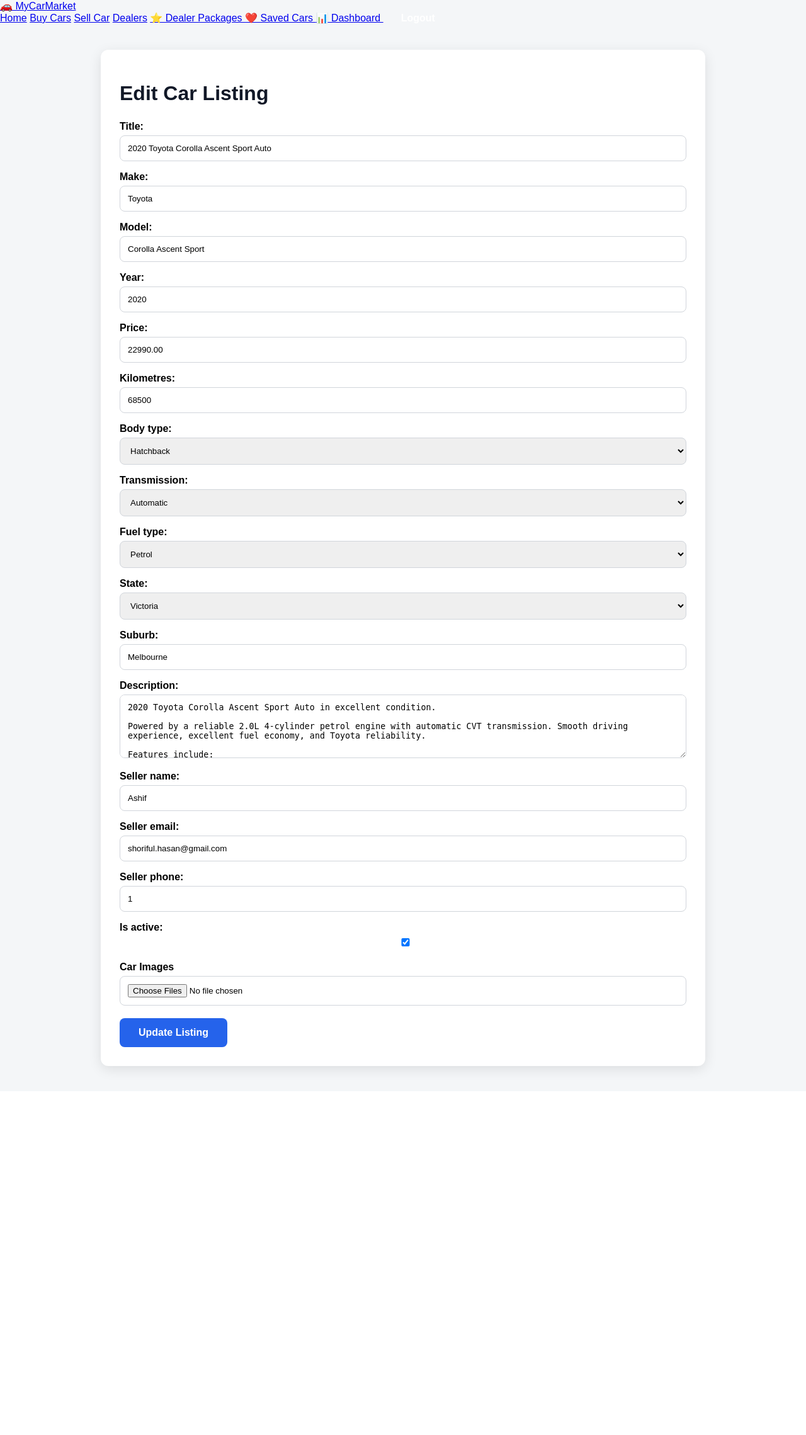
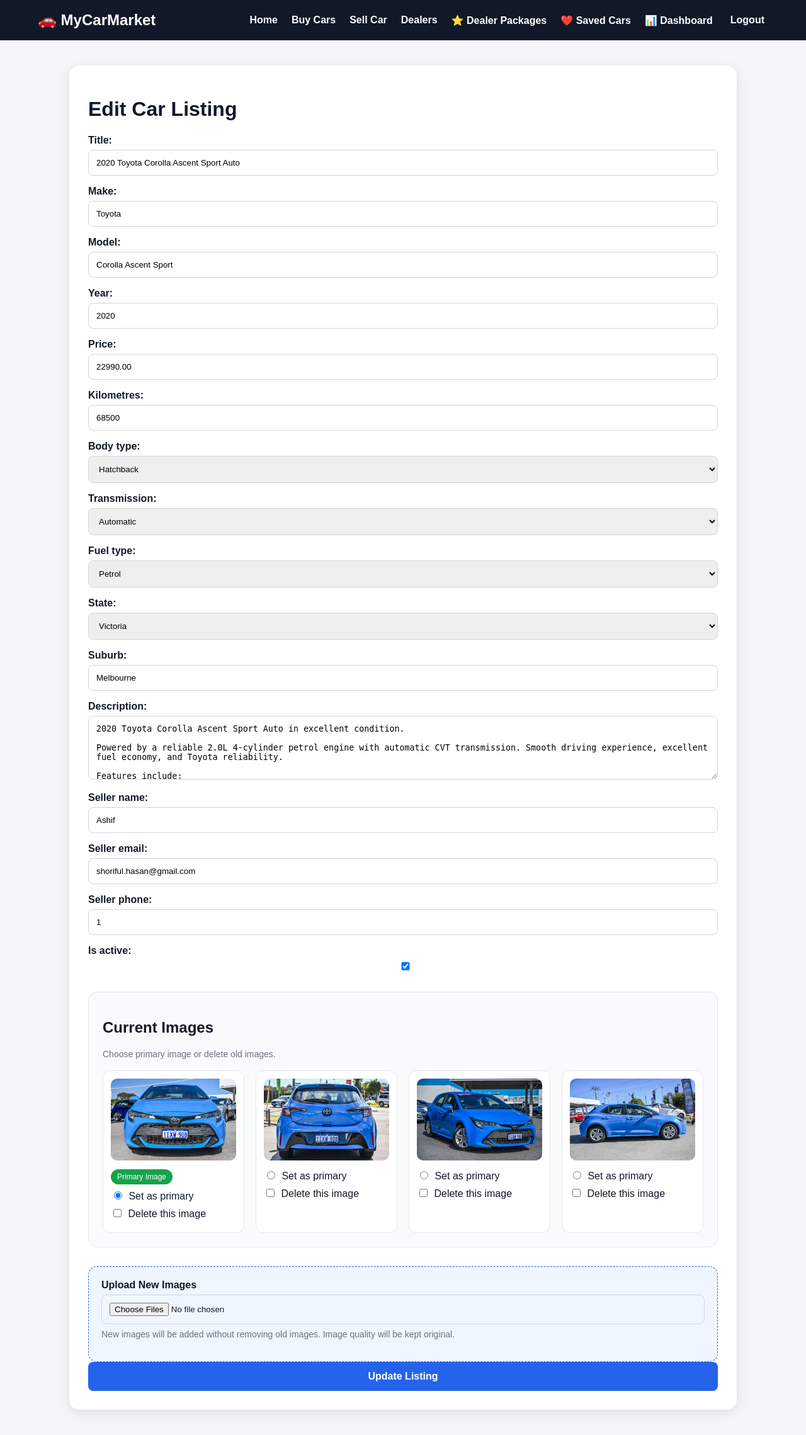
Before and after one commit to shashif/mycarmarket, a Django app: page /cars/edit/4/ in a window 1280 px wide. Shown: the whole page at 63% size. Before the commit the page ends 1712 px from the top, so only its background shows below. Run offline with Django 5.2, Linux system fonts and the light colour scheme; a user stored in the database is signed in; data comes from the database, SQL or seed files in the repository; both versions use the stored data as it was after the commit.

Commit message:
v0.9.7 advanced image management

```diff
--- a/vehicles/templates/vehicles/car_form.html
+++ b/vehicles/templates/vehicles/car_form.html
@@ -1,34 +1,33 @@
 <!-- ==========================================
 MyCarMarket
-Version: v0.4.4
+Version: v0.9.7
 File: vehicles/templates/vehicles/car_form.html
-Note: Location removed. Using State + Suburb only.
+Advanced Image Management
 ========================================== -->
 
 <!DOCTYPE html>
 <html>
 <head>
     <title>Sell / Edit Car - MyCarMarket</title>
-
+{% load static %}
+<link rel="stylesheet" href="{% static 'css/style.css' %}">
     <style>
         body{
             font-family: Arial, sans-serif;
             background:#f4f6f8;
             margin:0;
-            padding:0;
         }
 
         .container{
-            max-width:900px;
+            max-width:1000px;
             margin:40px auto;
             background:white;
             padding:30px;
-            border-radius:12px;
+            border-radius:16px;
             box-shadow:0 5px 20px rgba(0,0,0,0.1);
         }
 
-        h1{
-            margin-bottom:25px;
+        h1, h2{
             color:#111827;
         }
 
@@ -38,13 +37,11 @@ Note: Location removed. Using State + Suburb only.
 
         label{
             display:block;
-            margin-bottom:5px;
+            margin-bottom:6px;
             font-weight:bold;
         }
 
-        input,
-        textarea,
-        select{
+        input, textarea, select{
             width:100%;
             padding:12px;
             border:1px solid #d1d5db;
@@ -67,15 +64,73 @@ Note: Location removed. Using State + Suburb only.
             background:#1d4ed8;
         }
 
+        .image-section{
+            margin:30px 0;
+            padding:22px;
+            background:#f9fafb;
+            border-radius:14px;
+            border:1px solid #e5e7eb;
+        }
+
+        .image-grid{
+            display:grid;
+            grid-template-columns:repeat(auto-fit, minmax(180px, 1fr));
+            gap:18px;
+            margin-top:18px;
+        }
+
+        .image-card{
+            background:white;
+            border-radius:12px;
+            padding:12px;
+            border:1px solid #e5e7eb;
+        }
+
+        .image-card img{
+            width:100%;
+            height:130px;
+            object-fit:cover;
+            border-radius:10px;
+            margin-bottom:10px;
+        }
+
+        .image-actions label{
+            font-weight:normal;
+            margin-bottom:8px;
+        }
+
+        .image-actions input{
+            width:auto;
+            margin-right:6px;
+        }
+
+        .primary-badge{
+            display:inline-block;
+            background:#16a34a;
+            color:white;
+            padding:5px 10px;
+            border-radius:999px;
+            font-size:12px;
+            margin-bottom:8px;
+        }
+
         .upload-box{
-            margin-top:20px;
-            margin-bottom:20px;
+            margin-top:25px;
+            padding:20px;
+            background:#eff6ff;
+            border-radius:14px;
+            border:1px dashed #2563eb;
+        }
+
+        .help-text{
+            color:#6b7280;
+            font-size:14px;
+            margin-top:8px;
         }
     </style>
 </head>
 
 <body>
-
 
 {% include 'includes/navbar.html' %}
 
@@ -92,9 +147,51 @@ Note: Location removed. Using State + Suburb only.
 
         {{ form.as_p }}
 
+        {% if car and car.images.all %}
+            <div class="image-section">
+                <h2>Current Images</h2>
+                <p class="help-text">
+                    Choose primary image or delete old images.
+                </p>
+
+                <div class="image-grid">
+                    {% for image in car.images.all %}
+                        <div class="image-card">
+                            <img src="{{ image.image.url }}" alt="Car image">
+
+                            {% if image.is_primary %}
+                                <div class="primary-badge">Primary Image</div>
+                            {% endif %}
+
+                            <div class="image-actions">
+                                <label>
+                                    <input type="radio" name="primary_image" value="{{ image.id }}"
+                                           {% if image.is_primary %}checked{% endif %}>
+                                    Set as primary
+                                </label>
+
+                                <label>
+                                    <input type="checkbox" name="delete_images" value="{{ image.id }}">
+                                    Delete this image
+                                </label>
+                            </div>
+                        </div>
+                    {% endfor %}
+                </div>
+            </div>
+        {% endif %}
+
         <div class="upload-box">
-            <label>Car Images</label>
-            <input type="file" name="images" multiple>
+            {% if car %}
+                <label>Upload New Images</label>
+                <input type="file" name="images" multiple accept="image/*">
+                <p class="help-text">
+                    New images will be added without removing old images. Image quality will be kept original.
+                </p>
+            {% else %}
+                <label>Upload Car Images</label>
+                <input type="file" name="images" multiple accept="image/*">
+            {% endif %}
         </div>
 
         <button type="submit" class="btn">
--- a/vehicles/templates/vehicles/my_listings.html
+++ b/vehicles/templates/vehicles/my_listings.html
@@ -463,7 +463,11 @@ Seller Dashboard + Dealer Analytics + Package Limits
                     <div class="actions">
                         <a href="{% url 'car_detail' car.slug %}" class="view-btn">View</a>
                         <a href="{% url 'edit_car' car.pk %}" class="edit-btn">Edit</a>
-                        <a href="{% url 'delete_car' car.pk %}" class="delete-btn">Delete</a>
+                        <a href="{% url 'delete_car' car.pk %}"
+   class="delete-btn"
+   onclick="return confirm('⚠️ Are you sure you want to delete this listing?\n\nThis action cannot be undone.')">
+    Delete
+</a>
                     </div>
                 </div>
 
--- a/vehicles/views/car_manage_views.py
+++ b/vehicles/views/car_manage_views.py
@@ -1,13 +1,16 @@
 # ==========================================
 # MyCarMarket
-# Version: v0.9.5
+# Version: v0.9.7
 # File: vehicles/views/car_manage_views.py
-# Dealer Package Listing Limits + Dashboard Analytics
+# Advanced Image Management + Featured Ad Limits + Dashboard Analytics
 # ==========================================
+
+from datetime import timedelta
 
 from django.shortcuts import render, get_object_or_404, redirect
 from django.contrib import messages
 from django.contrib.auth.decorators import login_required
+from django.utils import timezone
 
 from vehicles.models import Car, Enquiry
 from vehicles.forms import CarForm
@@ -36,6 +39,53 @@ def get_listing_limit(user):
     return profile.max_listings
 
 
+def get_featured_limit(user):
+    if user.is_staff:
+        return None
+
+    if not hasattr(user, 'dealer_profile'):
+        return 1
+
+    profile = user.dealer_profile
+
+    if not profile.package_active:
+        return 0
+
+    if profile.package == 'enterprise':
+        return None
+
+    return profile.featured_ads_allowed
+
+
+def get_featured_days(user):
+    if not hasattr(user, 'dealer_profile'):
+        return 7
+
+    profile = user.dealer_profile
+
+    if profile.package == 'starter':
+        return 14
+
+    if profile.package == 'professional':
+        return 21
+
+    if profile.package in ['premium', 'enterprise']:
+        return 30
+
+    return 7
+
+
+def clean_expired_featured_ads():
+    Car.objects.filter(
+        is_featured=True,
+        featured_until__isnull=False,
+        featured_until__lt=timezone.now()
+    ).update(
+        is_featured=False,
+        featured_until=None
+    )
+
+
 def user_can_create_listing(user):
     if user.is_staff:
         return True
@@ -45,15 +95,35 @@ def user_can_create_listing(user):
     if listing_limit is None:
         return True
 
-    current_count = Car.objects.filter(
-        seller=user
-    ).count()
+    current_count = Car.objects.filter(seller=user).count()
 
     return current_count < listing_limit
 
 
+def user_can_feature_car(user, car=None):
+    if user.is_staff:
+        return True
+
+    featured_limit = get_featured_limit(user)
+
+    if featured_limit is None:
+        return True
+
+    featured_cars = Car.objects.filter(
+        seller=user,
+        is_featured=True
+    )
+
+    if car:
+        featured_cars = featured_cars.exclude(pk=car.pk)
+
+    return featured_cars.count() < featured_limit
+
+
 @login_required
 def create_car(request):
+    clean_expired_featured_ads()
+
     if not user_can_create_listing(request.user):
         messages.error(
             request,
@@ -67,6 +137,18 @@ def create_car(request):
         if form.is_valid():
             car = form.save(commit=False)
             car.seller = request.user
+
+            if car.is_featured:
+                if user_can_feature_car(request.user):
+                    featured_days = get_featured_days(request.user)
+                    car.featured_until = timezone.now() + timedelta(days=featured_days)
+                else:
+                    car.is_featured = False
+                    car.featured_until = None
+                    messages.error(
+                        request,
+                        'Featured ad limit reached for your package. Your car was saved as a normal listing.'
+                    )
 
             if request.user.is_staff or user_is_dealer(request.user):
                 car.is_approved = True
@@ -84,13 +166,7 @@ def create_car(request):
                     sort_order=index
                 )
 
-            if car.is_approved:
-                messages.success(request, 'Car listing created successfully and published.')
-            else:
-                messages.success(
-                    request,
-                    'Car listing submitted successfully. It is waiting for admin approval.'
-                )
+            messages.success(request, 'Car listing saved successfully.')
 
             return redirect('car_detail', slug=car.slug)
 
@@ -108,6 +184,8 @@ def create_car(request):
 
 @login_required
 def my_listings(request):
+    clean_expired_featured_ads()
+
     cars = Car.objects.filter(
         seller=request.user
     ).order_by('-created_at')
@@ -122,6 +200,7 @@ def my_listings(request):
     featured_listings = cars.filter(is_featured=True).count()
 
     listing_limit = get_listing_limit(request.user)
+    featured_limit = get_featured_limit(request.user)
 
     if listing_limit is None:
         listings_remaining = 'Unlimited'
@@ -130,10 +209,14 @@ def my_listings(request):
         listings_remaining = max(0, listing_limit - total_listings)
         listing_limit_display = listing_limit
 
-    if total_listings > 0:
-        average_views = round(total_views / total_listings)
+    if featured_limit is None:
+        featured_remaining = 'Unlimited'
+        featured_limit_display = 'Unlimited'
     else:
-        average_views = 0
+        featured_remaining = max(0, featured_limit - featured_listings)
+        featured_limit_display = featured_limit
+
+    average_views = round(total_views / total_listings) if total_listings > 0 else 0
 
     top_performing_cars = cars.order_by('-views_count')[:5]
 
@@ -162,6 +245,8 @@ def my_listings(request):
             'featured_listings': featured_listings,
             'listing_limit': listing_limit_display,
             'listings_remaining': listings_remaining,
+            'featured_limit': featured_limit_display,
+            'featured_remaining': featured_remaining,
             'average_views': average_views,
             'top_performing_cars': top_performing_cars,
             'recent_enquiries': recent_enquiries,
@@ -172,6 +257,8 @@ def my_listings(request):
 
 @login_required
 def edit_car(request, pk):
+    clean_expired_featured_ads()
+
     car = get_object_or_404(
         Car,
         pk=pk,
@@ -188,6 +275,21 @@ def edit_car(request, pk):
         if form.is_valid():
             car = form.save(commit=False)
 
+            if car.is_featured:
+                if user_can_feature_car(request.user, car):
+                    if not car.featured_until or car.featured_until < timezone.now():
+                        featured_days = get_featured_days(request.user)
+                        car.featured_until = timezone.now() + timedelta(days=featured_days)
+                else:
+                    car.is_featured = False
+                    car.featured_until = None
+                    messages.error(
+                        request,
+                        'Featured ad limit reached for your package. This car was saved as a normal listing.'
+                    )
+            else:
+                car.featured_until = None
+
             if request.user.is_staff or user_is_dealer(request.user):
                 car.is_approved = True
             else:
@@ -195,22 +297,34 @@ def edit_car(request, pk):
 
             car.save()
 
+            delete_image_ids = request.POST.getlist('delete_images')
+
+            if delete_image_ids:
+                car.images.filter(id__in=delete_image_ids).delete()
+
+            primary_image_id = request.POST.get('primary_image')
+
+            if primary_image_id and car.images.filter(id=primary_image_id).exists():
+                car.images.update(is_primary=False)
+                car.images.filter(id=primary_image_id).update(is_primary=True)
+
             images = request.FILES.getlist('images')
+            current_image_count = car.images.count()
 
             for index, image in enumerate(images):
                 car.images.create(
                     image=image,
-                    is_primary=False,
-                    sort_order=index
+                    is_primary=(current_image_count == 0 and index == 0),
+                    sort_order=current_image_count + index
                 )
 
-            if car.is_approved:
-                messages.success(request, 'Car listing updated successfully and published.')
-            else:
-                messages.success(
-                    request,
-                    'Car listing updated successfully. It is waiting for admin approval again.'
-                )
+            if not car.images.filter(is_primary=True).exists():
+                first_image = car.images.first()
+                if first_image:
+                    first_image.is_primary = True
+                    first_image.save()
+
+            messages.success(request, 'Car listing updated successfully.')
 
             return redirect('car_detail', slug=car.slug)
 
@@ -237,9 +351,7 @@ def delete_car(request, pk):
 
     if request.method == 'POST':
         car.delete()
-
         messages.success(request, 'Car listing deleted successfully.')
-
         return redirect('my_listings')
 
     return render(
```
Also changed, not shown: vehicles/models.py (+6 -13 lines), db.sqlite3, vehicles/migrations/0017_car_featured_until.py (added).
